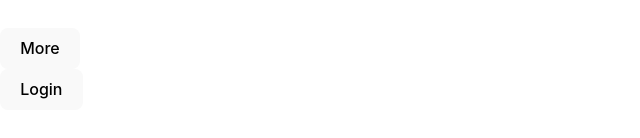
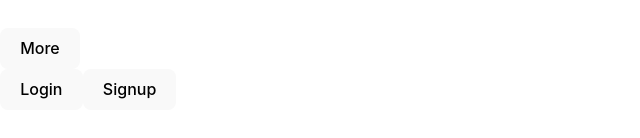
Before and after one commit to CS554-GroupVVIV/CS554-GroupVVIV, a React (Vite) app in the folder front-end/sit-marketplace/: page / in a window 1280 px wide. Shown: the part 502-640 px from the top of the page, without its empty margins (0-640 px from the left). Built offline with nearby package versions, Linux system fonts and the light colour scheme; no server answers.

Commit message:
add signup button in home page

```diff
--- a/front-end/sit-marketplace/src/components/Home.tsx
+++ b/front-end/sit-marketplace/src/components/Home.tsx
@@ -86,6 +86,7 @@ export default function Home() {
       {currentUser ? (
         <LogoutButton />
       ) : (
+        <>
           <button
             onClick={() => {
               navigate("/login");
@@ -93,6 +94,14 @@ export default function Home() {
           >
             Login
           </button>
+          <button
+            onClick={() => {
+              navigate("/signup");
+            }}
+          >
+            Signup
+          </button>
+        </>
       )}
     </div>
   );
```
Lines whose indentation alone changed are shown as unchanged.
